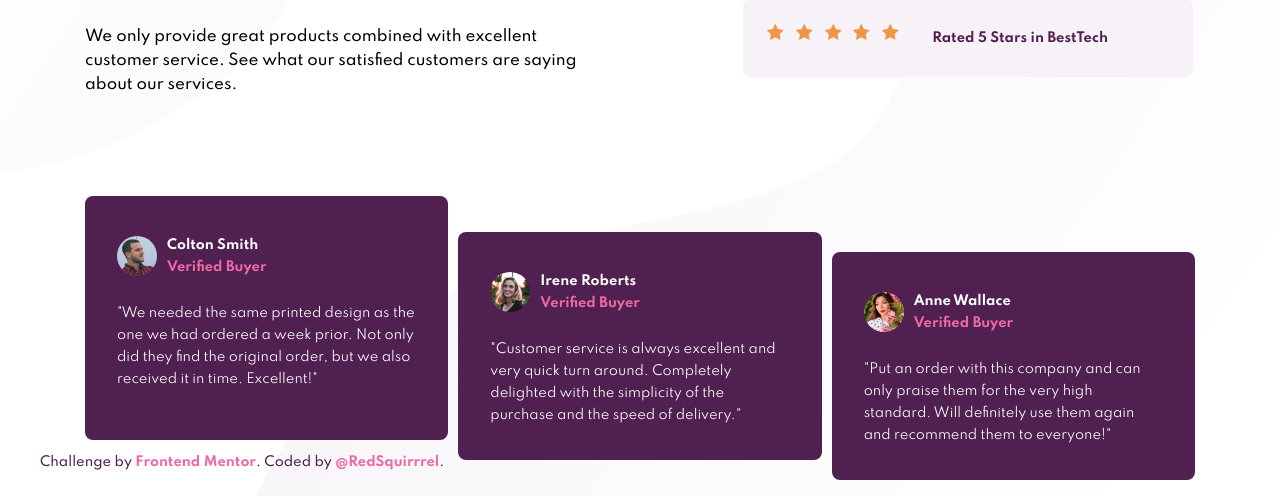
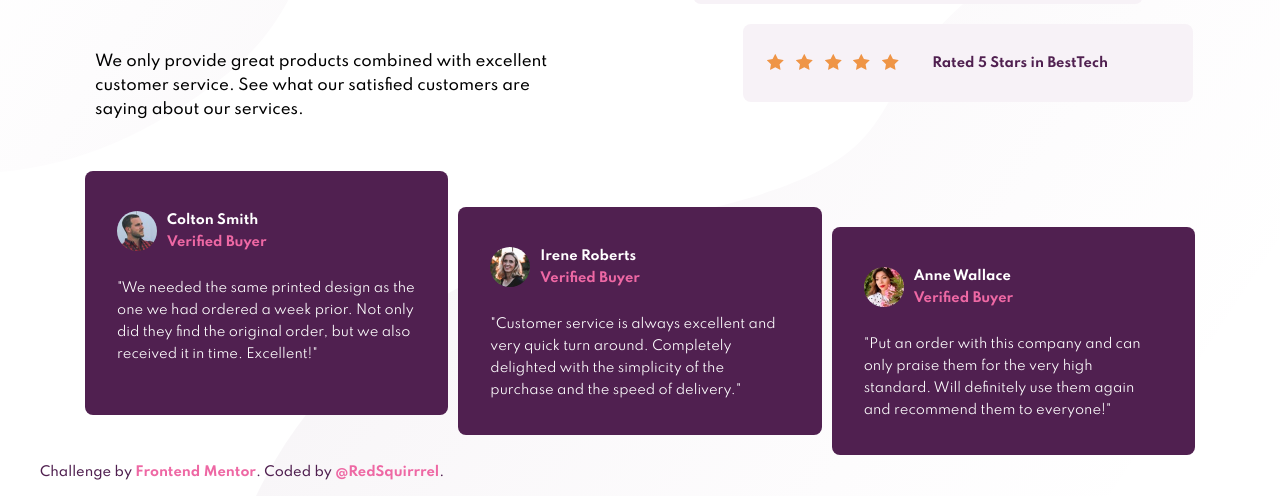
Before and after one commit to RedSquirrrel/social-proof, a plain HTML site: page index.html in a window 1280 px wide. Shown: the part 304-800 px from the top of the page. Drawn offline with Linux system fonts and the light colour scheme.

Commit message:
fixed some issues

```diff
--- a/css/style.css
+++ b/css/style.css
@@ -109,7 +109,8 @@ span {
 .buyers_wrapper ul > * + * {
   margin-top: 1.6rem;
 }
-blockquote {
+/* blockquote { */
+.blockquote {
   border-radius: 8px;
   background-color: var(--primary-dark-magenta);
   margin: 0 auto;
@@ -203,7 +204,7 @@ a:hover {
   }
 
   .content {
-    margin: 80px 24px 18px -20px;
+    margin: 80px 24px 18px -10px;
     display: flex;
     flex-direction: column;
     text-align: left;
@@ -227,6 +228,9 @@ a:hover {
     max-width: 450px;
     max-height: 56px;
   }
+  .stars_group img {
+    margin-bottom: 0;
+  }
 
   .stars span {
     margin-right: 60px;
@@ -243,23 +247,24 @@ a:hover {
     display: grid;
     grid-template-columns: repeat(3, 1fr);
     column-gap: 1rem;
+    margin-top: -5rem;
   }
 
-  blockquote {
+  .blockquote {
     min-width: 307px;
     min-height: 228px;
   }
 
-  blockquote:last-child {
+  .blockquote:last-child {
     transform: translateY(40px);
   }
-  blockquote:nth-child(2) {
+  .blockquote:nth-child(2) {
     transform: translateY(20px);
   }
 
   .attribution {
     color: var(--primary-dark-magenta);
-    margin-top: -40px;
+    margin-top: -30px;
     margin-left: 40px;
     font-size: 1.3rem;
     font-weight: 500;
@@ -279,4 +284,9 @@ a:hover {
   .buyers_wrapper ul {
     column-gap: 3rem;
   }
+
+  .attribution {
+    margin-top: -50px;
+    margin-left: 240px;
+  }
 }
--- a/index.html
+++ b/index.html
@@ -16,8 +16,8 @@
     </style>
   </head>
   <body>
+    <main>
     <section>
-      <main>
         <div class="container">
           <div class="wrapper">
             <div class="content">
@@ -66,7 +66,7 @@
 
           <div class="buyers_wrapper">
             <ul>
-              <blockquote>
+               <div class= "blockquote">
                 <li>
                   <div class="buyer">
                     <img src="./images/image-colton.jpg" alt="" />
@@ -81,9 +81,9 @@
                     Excellent!"
                   </p>
                 </li>
-              </blockquote>
+              </div>
 
-              <blockquote>
+              <div class= "blockquote">
                 <li>
                   <div class="buyer">
                     <img src="./images/image-irene.jpg" alt="" />
@@ -97,9 +97,9 @@
                     delighted with the simplicity of the purchase and the speed of delivery."
                   </p>
                 </li>
-              </blockquote>
+              </div>
 
-              <blockquote>
+              <div class= "blockquote">
                 <li>
                   <div class="buyer">
                     <img src="./images/image-anne.jpg" alt="" />
@@ -113,12 +113,12 @@
                     standard. Will definitely use them again and recommend them to everyone!"
                   </p>
                 </li>
-              </blockquote>
+              </div>
             </ul>
           </div>
         </div>
-      </main>
-    </section>
+      </section>
+    </main>
 
     <footer>
       <div class="attribution">
```
